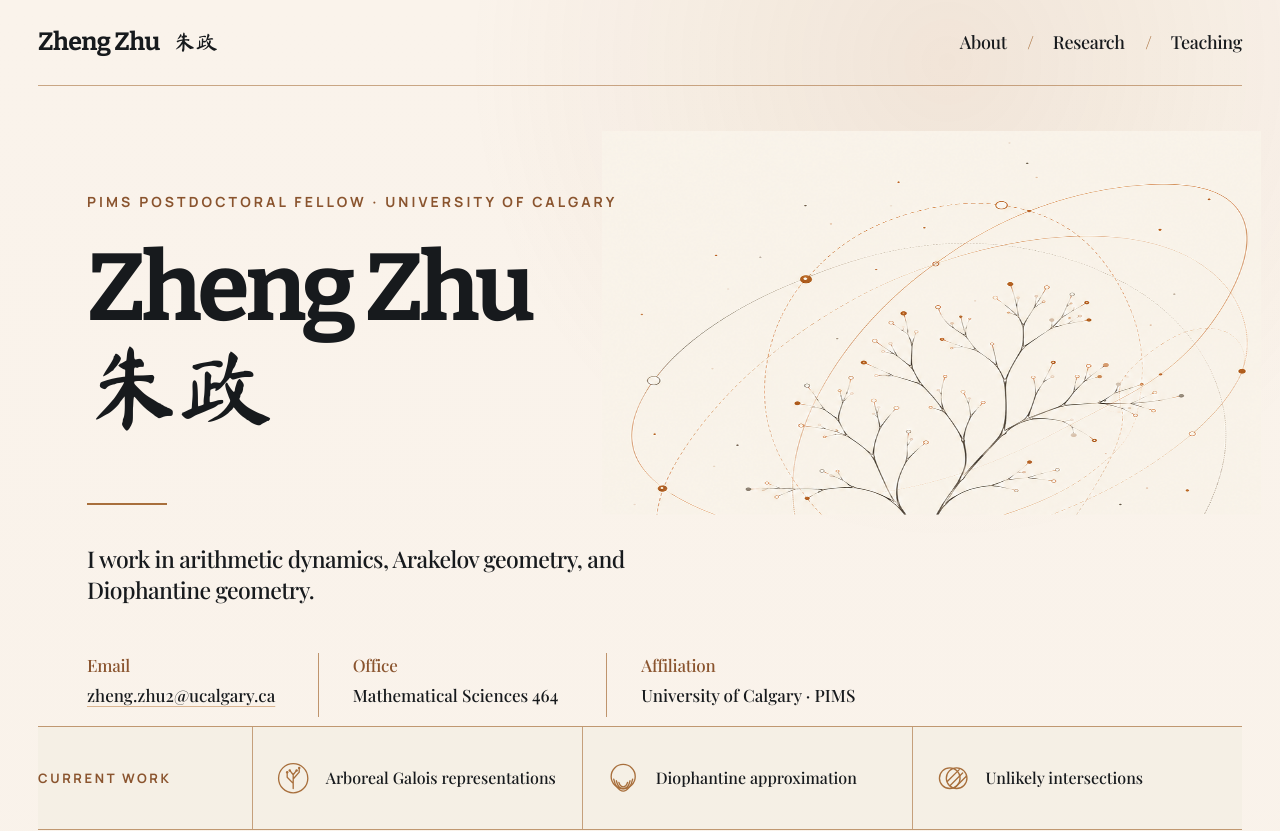
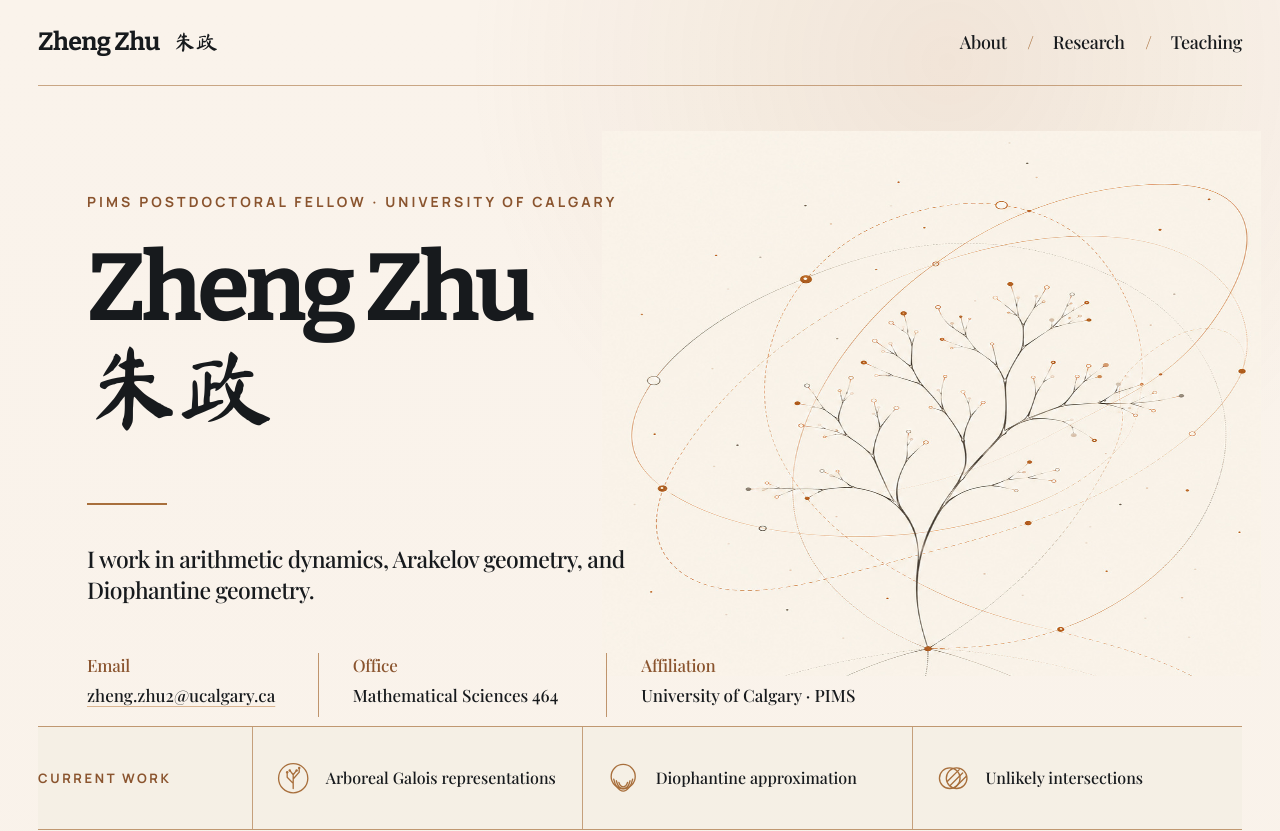
Before and after one commit to HodgeBundle/Personal-Website, a Next.js app: page / in a window 1280 px wide. Shown: the top 831 px of the page. Built offline with nearby package versions, Linux system fonts and the light colour scheme.

Commit message:
Flatten hero image for Safari rendering

```diff
--- a/app/layout.tsx
+++ b/app/layout.tsx
@@ -58,7 +58,7 @@ export default function RootLayout({
       <body
         className={`${manrope.variable} ${playfair.variable} ${bitterName.variable} ${maShanZhengName.variable} antialiased`}
         style={{
-          "--hero-image": `url("${publicAsset("/images/hero-warm-ivory.png")}")`,
+          "--hero-image": `url("${publicAsset("/images/hero-warm-ivory-safari.jpg")}")`,
         } as CSSProperties}
       >
         {children}
--- a/app/page.tsx
+++ b/app/page.tsx
@@ -11,10 +11,12 @@ export default function Home() {
       <section className="hero" aria-labelledby="hero-title">
         <img
           className="hero-art"
-          src={publicAsset("/images/hero-warm-ivory.png")}
+          src={publicAsset("/images/hero-warm-ivory-safari.jpg")}
           alt=""
           width={1023}
           height={1279}
+          loading="eager"
+          decoding="sync"
           aria-hidden="true"
         />
         <div className="hero-shade" aria-hidden="true" />
```
Also changed, not shown: public/images/hero-warm-ivory-safari.jpg (added).
